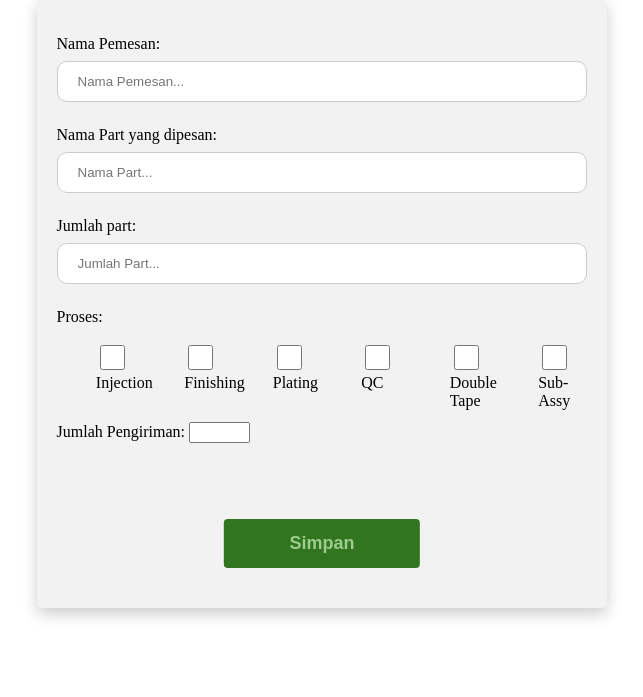
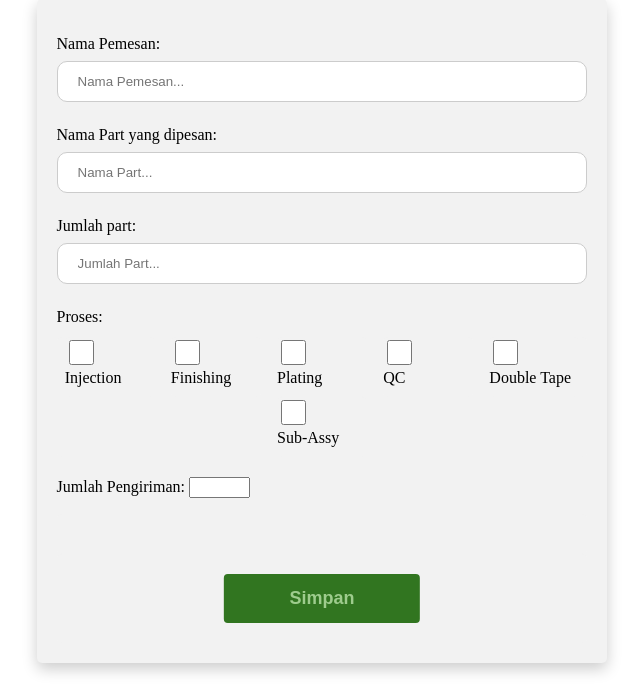
Before and after one commit to rifatnaufal/indoplatFIX, a PHP site: page /form_test.php in a window 1280 px wide. Shown: the part 103-800 px from the top of the page, without its empty margins (318-961 px from the left). Run offline with PHP 8.4, Linux system fonts and the light colour scheme; data comes from the database, SQL or seed files in the repository.

Commit message:
aman semuanya siap presentasi (harusnya)

```diff
--- a/form_test.php
+++ b/form_test.php
@@ -27,16 +27,17 @@ require 'db.php';
       </p>
       <p>
         <label>Proses:</label>
-        <div style="padding: 0; margin-top: -20px;margin-bottom:50px;display: flex; justify-content: space-around; ">
+
+        <div style="padding: 0; margin-top: -5px;margin-bottom:20px;display: flex; flex-wrap: wrap;align-content:center;justify-content: space-around; ">
         <?php
         $sql_proses = "SELECT * from proses";
         $result = mysqli_query($conn, $sql_proses);
         while ($row = mysqli_fetch_array($result, MYSQLI_ASSOC)) {
         ?>
 
-        <div style="margin:0;width:10px; height: 10px; align: center;">
+        <div style="display: inline-block;padding:0;margin:0;width:90px; height: 60px; align: center;">
           <input type="checkbox" class="checkmark" name='checkboxvar[]' value=<?php echo $row['kode_proses']; ?> />
-          <?php echo $row['nama_proses']; ?>
+        <span ><?php echo '<br>';echo $row['nama_proses']; ?></span>
         </div>
 
         <?php
--- a/form_test1_dev.php
+++ b/form_test1_dev.php
@@ -300,9 +300,9 @@
 
   if (!$row) {
     //"kosong gan"
-    $kodepesanan = 'pes-1';
+    $kodepesanan = 'pes-0001';
   } else {
-    $kodepesanan = 'pes-' . (intval($rowcount) + 1);
+    $kodepesanan = 'pes-'.sprintf('%04s', (intval($rowcount) + 1));
 
     // echo '<br>';
   }
--- a/getTampil.php
+++ b/getTampil.php
@@ -187,7 +187,7 @@ for ($i = 0; $i < count($banyakPesanan); $i++) {
         while ($row6 = mysqli_fetch_assoc($result6)) {
             array_push($cek_pengiriman, $row6['tgl_kirim']);
         }
-        print_r($cek_pengiriman);
+        // print_r($cek_pengiriman);
 
         $hari_minimal = new DateTime($result5[0]);
 
--- a/index.css
+++ b/index.css
@@ -68,7 +68,7 @@ body {
   position:fixed;
   top: 40;
   right: 0;
-  z-index: 2;
+  z-index: 1000;
   font-size: 15;
 }
 
@@ -118,7 +118,7 @@ body {
   height: 100%;
   width: 0px;
   position: fixed;
-  z-index: 2;
+  z-index: 1000;
   top: 0;
   left: 0;
   background-color: #333;
```
